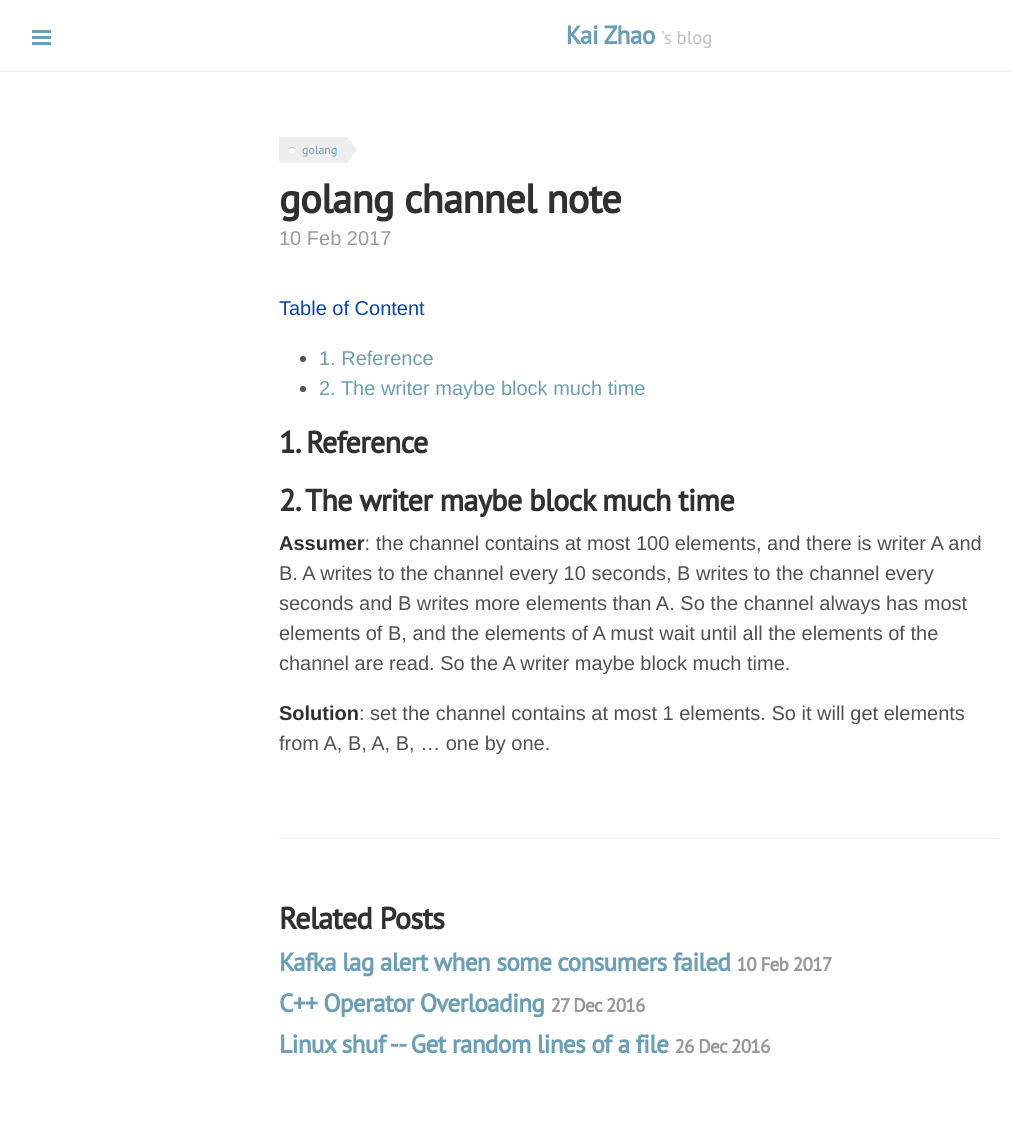
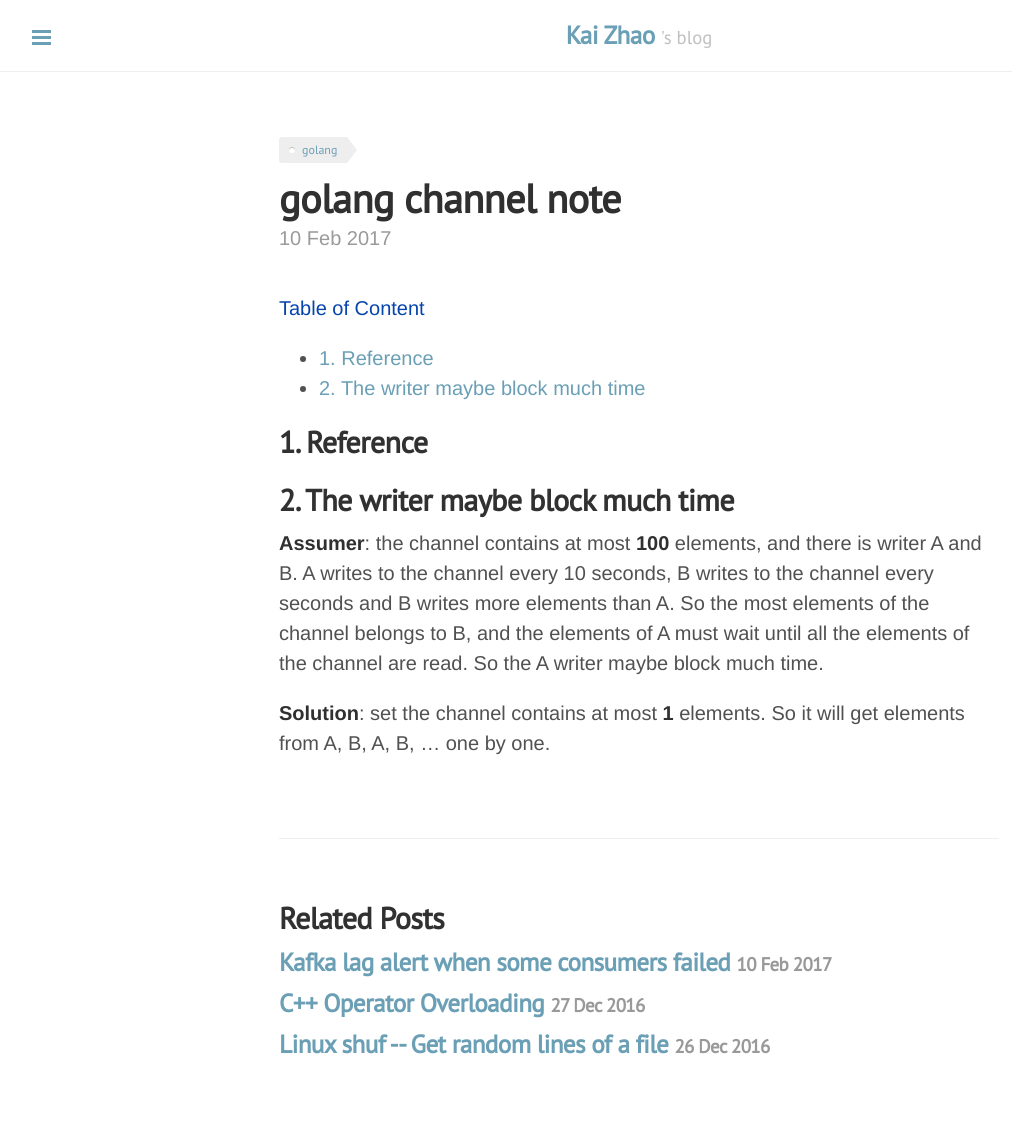
Before and after one commit to loverszhaokai/loverszhaokai.github.io, a Jekyll site: the page built from _posts/2017-02-10-golang-channel-notes.md, in a window 1280 px wide. Shown: the whole page, without its empty margins (1-1013 px from the left). Built offline with Jekyll 4.4.1, drawn with Linux system fonts in a browser that asks for light colours; nearby versions of some CDN libraries; comment, search, counter and statistics services are not loaded.

Commit message:
Add post

```diff
--- a/_posts/2017-02-10-golang-channel-notes.md
+++ b/_posts/2017-02-10-golang-channel-notes.md
@@ -19,11 +19,11 @@ analytics: true
 
 ## 2. The writer maybe block much time
 
-**Assumer**: the channel contains at most 100 elements, and there is writer A and B.
+**Assumer**: the channel contains at most **100** elements, and there is writer A and B.
 A writes to the channel every 10 seconds, B writes to the channel every seconds and
-B writes more elements than A. So the channel always has most elements of B, and the
+B writes more elements than A. So the most elements of the channel belongs to B, and the
 elements of A must wait until all the elements of the channel are read. So the A writer
 maybe block much time.
 
-**Solution**: set the channel contains at most 1 elements. So it will get elements from
+**Solution**: set the channel contains at most **1** elements. So it will get elements from
 A, B, A, B, ... one by one.
```
